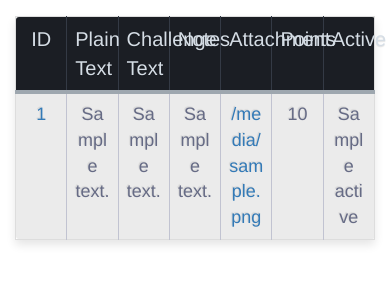
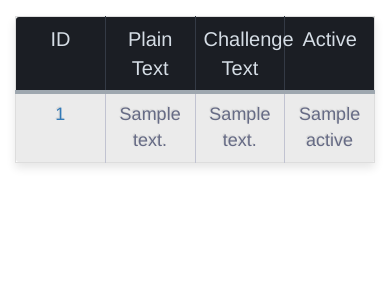
Before and after one commit to TylerSchmidtke/pyscore, a Flask app: template app/templates/admin/challenge/list.html in a window 390 px wide. Shown: the part 54-350 px from the top of the page. Run offline with Flask 2, Linux system fonts and the light colour scheme; the template is opened without the code that fills it: most values are stand-ins (such as "Sample title", 1, 10 or a date in 2020); parts of the project's set-up code (start-up, migrations or seed data) failed here and were passed over; some libraries are stand-ins or nearby versions.

Commit message:
Making the challenge admin interface more mobile friendly

```diff
--- a/app/templates/admin/challenge/list.html
+++ b/app/templates/admin/challenge/list.html
@@ -7,9 +7,9 @@
         <th class="text-center">ID</th>
         <th class="text-center">Plain Text</th>
         <th class="text-center">Challenge Text</th>
-        <th class="text-center">Notes</th>
-        <th class="text-center">Attachment</th>
-        <th class="text-center">Points</th>
+        <th class="text-center hidden-xs">Notes</th>
+        <th class="text-center hidden-xs hidden-sm hidden-md">Attachment</th>
+        <th class="text-center hidden-xs">Points</th>
         <th class="text-center">Active</th>
     </tr>
     <tbody class="table-hover">
@@ -18,13 +18,13 @@
         <td class="text-center"><a href="{{ url_for('admin.modify_challenge', challenge_id=challenge.id) }}"> {{ loop.index }}</a></td>
         <td class="text-center">{{ challenge.plain_text }}</td>
         <td class="text-center">{{ challenge.challenge_text }}</td>
-        <td class="text-center">{{ challenge.notes }}</td>
+        <td class="text-center hidden-xs">{{ challenge.notes }}</td>
         {% if challenge.attachment_path %}
-        <td class="text-center"><a href="{{ url_for('static', filename='attachments/' + challenge.attachment_path) }}">{{ challenge.attachment_path }}</a></td>
+        <td class="text-center hidden-xs hidden-sm hidden-md"><a href="{{ url_for('static', filename='attachments/' + challenge.attachment_path) }}">{{ challenge.attachment_path }}</a></td>
         {% else %}
-        <td class="text-center">None</td>
+        <td class="text-center hidden-xs hidden-sm hidden-md">None</td>
         {% endif %}
-        <td class="text-center">{{ challenge.points }}</td>
+        <td class="text-center hidden-xs">{{ challenge.points }}</td>
         <td class="text-center">{{ challenge.active }}</td>
     </tr>
     {% endfor %}
--- a/requirements.txt
+++ b/requirements.txt
@@ -1,6 +1,6 @@
 bcrypt==2.0.0
 blinker==1.4
-cffi==1.5.2
+cffi==1.6.0
 dominate==2.2.0
 Flask==0.10.1
 Flask-Bcrypt==0.7.1
@@ -23,5 +23,5 @@ python-Levenshtein==0.12.0
 six==1.10.0
 uWSGI==2.0.12
 visitor==0.1.2
-Werkzeug==0.11.8
+Werkzeug==0.11.9
 WTForms==2.1
```
Also changed, not shown: app/templates/admin/challenge/modify.html (+4 -4 lines).
